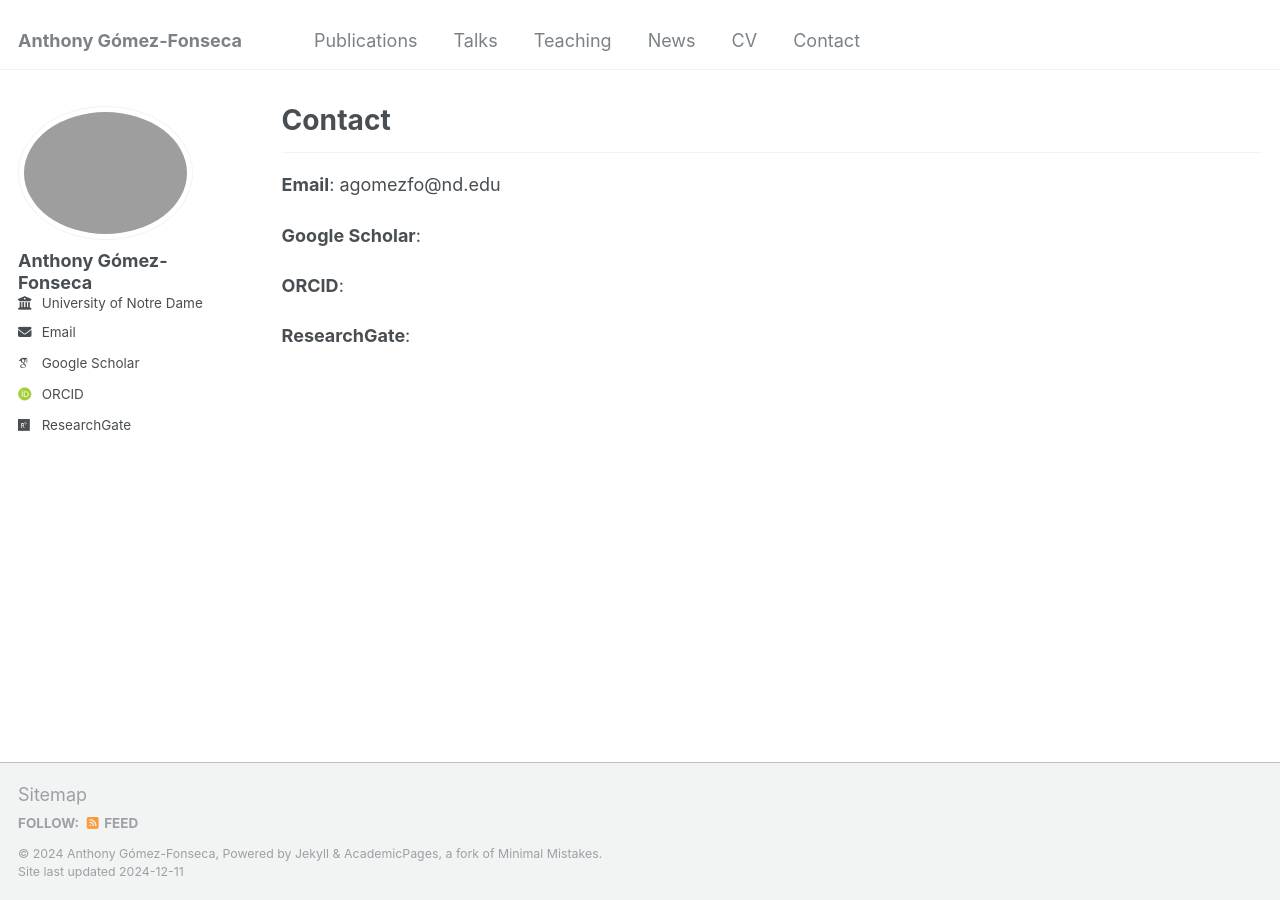
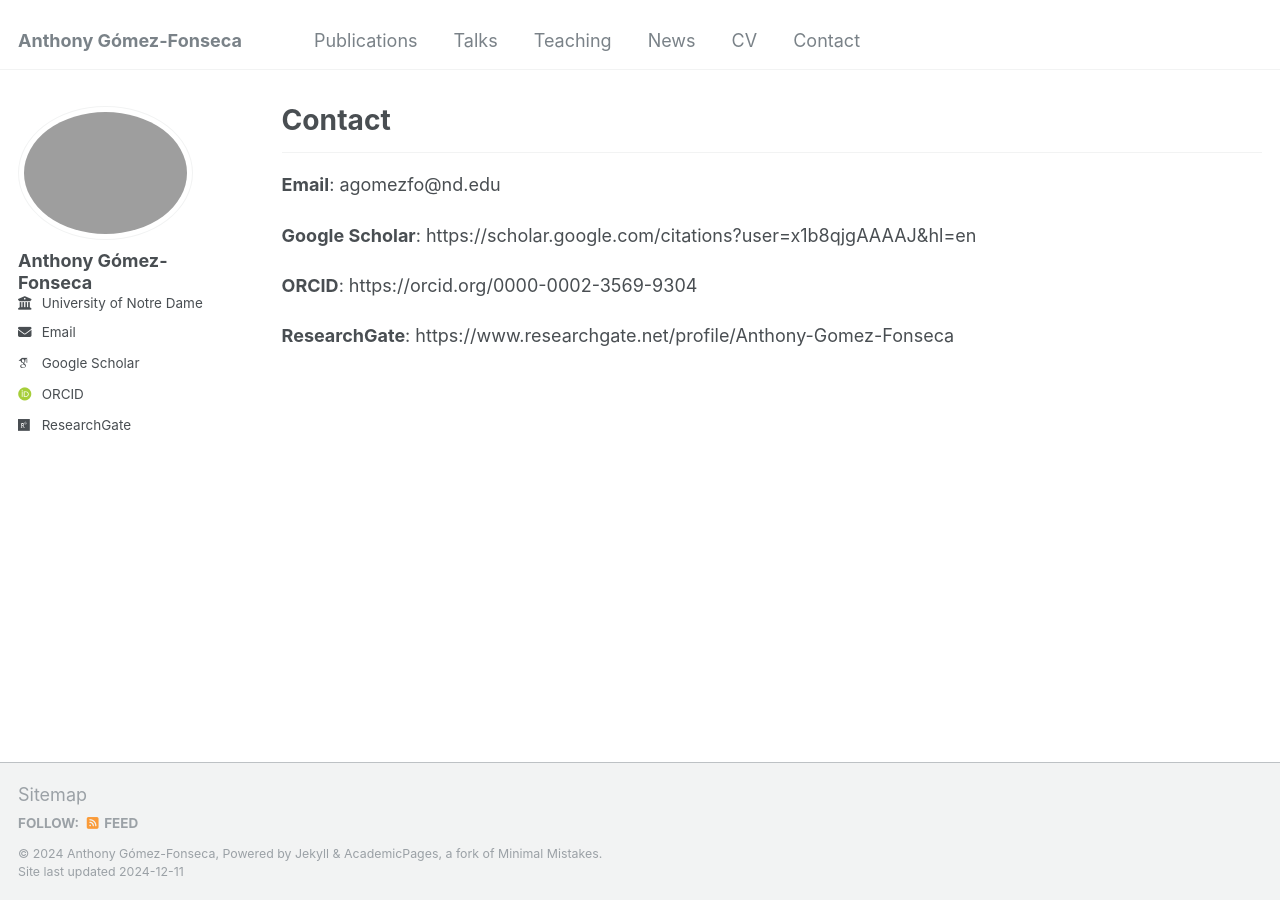
Before and after one commit to gomezfonsecaa/Anthony, a Jekyll site: the page built from _pages/contact.md, in a window 1280 px wide. Built offline with Jekyll 4.4.1, drawn with Linux system fonts in a browser that asks for light colours; some web fonts are replaced; part of the change alters nothing that is shown.

Commit message:
Update contact.md

```diff
--- a/_pages/contact.md
+++ b/_pages/contact.md
@@ -11,8 +11,8 @@ author_profile: true
 
 **Email**: agomezfo@nd.edu
 
-**Google Scholar**:
+**Google Scholar**: https://scholar.google.com/citations?user=x1b8qjgAAAAJ&hl=en
 
-**ORCID**:
+**ORCID**: https://orcid.org/0000-0002-3569-9304
 
-**ResearchGate**:
+**ResearchGate**: https://www.researchgate.net/profile/Anthony-Gomez-Fonseca
```
